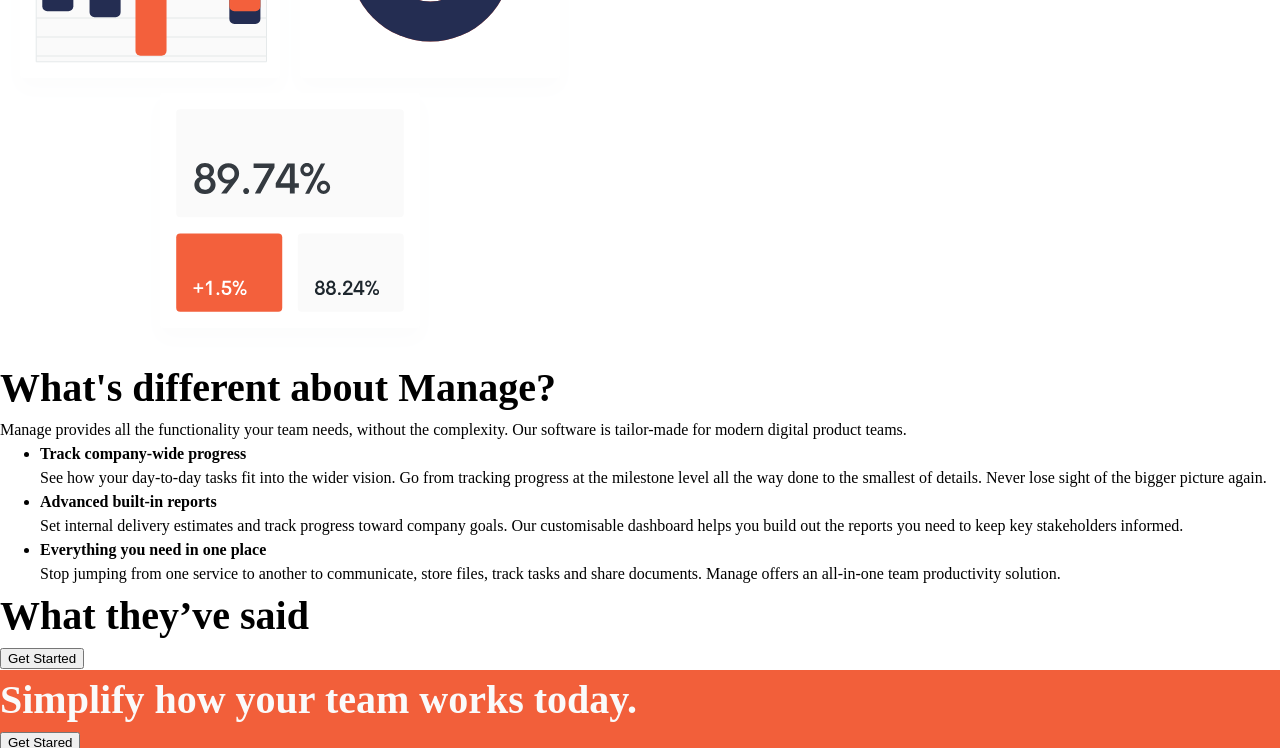
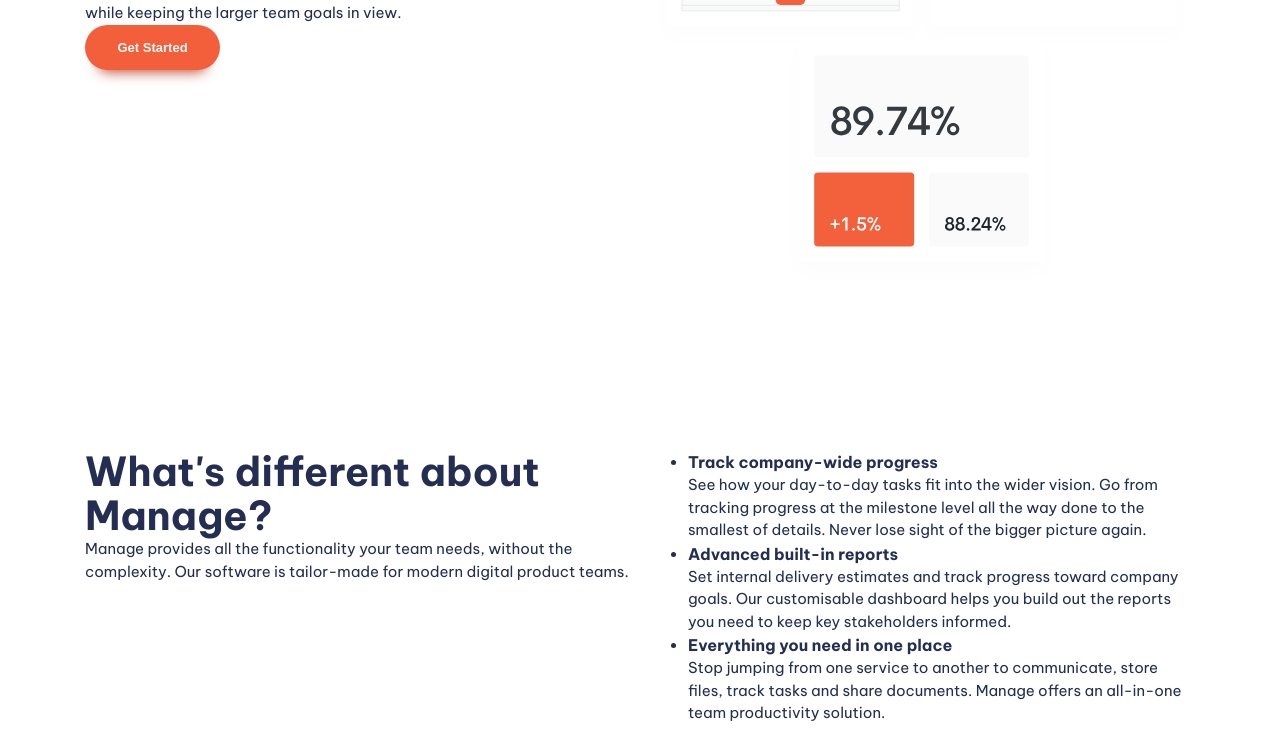
Before and after one commit to wojtekceglowski/manage-landing-page, a plain HTML site: page index.html in a window 1280 px wide. Shown: the part 467-1215 px from the top of the page. Drawn offline with Linux system fonts and the light colour scheme.

Commit message:
more styling

```diff
--- a/style.css
+++ b/style.css
@@ -1,6 +1,8 @@
 /* custom properties */
 :root {
+	--clr-accent-500: hsl(12, 60%, 45%);
 	--clr-accent-400: hsl(12, 88%, 59%);
+	--clr-accent-300: hsl(12, 88%, 75%);
 	--clr-accent-100: hsl(13, 100%, 96%);
 
 	--clr-primary-400: hsl(228, 39%, 23%);
@@ -30,6 +32,17 @@
 	--fs-secondary-heading: var(--fs-700);
 	--fs-nav: var(--fs-500);
 	--fs-button: var(--fs-300);
+
+	--size-100: .25rem;
+	--size-200: .5rem;
+	--size-300: .75rem;
+	--size-400: 1rem;
+	--size-500: 1.5rem;
+	--size-600: 2rem;
+	--size-700: 3rem;
+	--size-800: 4rem;
+	--size-900: 5rem;
+
 }
 
 @media (min-width: 50em) {
@@ -149,9 +162,11 @@
 
 .fs-primary-heading {
 	font-size: var(--fs-primary-heading);
+	line-height: 1.1;
 }
 .fs-secondary-heading {
 	font-size: var(--fs-secondary-heading);
+	line-height: 1.1;
 }
 
 .fs-300 {
@@ -172,3 +187,73 @@
 .fs-800 {
 	font-size: var(--fs-800);
 }
+
+.padding-block-900 {
+	padding-block: var(--size-900);
+}
+
+.padding-block-700 {
+	padding-block: var(--size-700);
+}
+
+.wrapper {
+	--max-width: 1110px;
+	--padding: 1rem;
+
+	width: min(var(--max-width), 100% - (var(--padding) * 2));
+	margin-inline: auto;
+}
+
+.even-columns {
+	display: grid;
+	gap: 1rem;
+}
+
+@media (min-width: 50em) {
+	.even-columns {
+		grid-auto-flow: column;
+		grid-auto-columns: 1fr;
+	}
+}
+
+/* styling */
+
+body {
+	font-size: var(--fs-body);
+	font-family: var(--ff-body);
+	color: var(--clr-primary-400);
+}
+
+
+/* button */
+
+.default-button {
+	border: none;
+	text-decoration: none;
+	border-radius: 100vmax;
+	padding: 1.25em 2.5em;
+	font-weight: var(--fw-bold);
+	font-size: var(--fs-button);
+	line-height: 1;
+	color: var(--clr-neutral-100);
+	background-color: var(--clr-accent-400);
+	box-shadow: 0 1.125em 1em -1em var(--clr-accent-500);
+	cursor: pointer;
+	transition: background-color .3s;
+}
+
+.default-button[data-type="inverted"] {
+	background-color: var(--clr-neutral-100);
+	color: var(--clr-accent-400);
+}
+
+.default-button:hover,
+.default-button:focus-visible {
+	background-color: var(--clr-accent-300);
+}
+
+.default-button[data-type="inverted"]:hover,
+.default-button[data-type="inverted"]:focus-visible {
+	background-color: var(--clr-neutral-100);
+	color: var(--clr-accent-300);
+}
```
